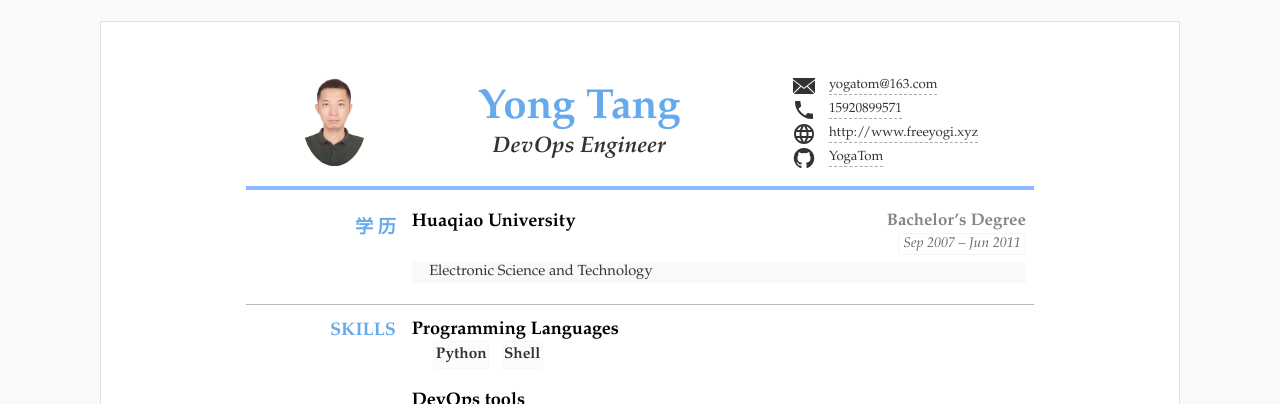
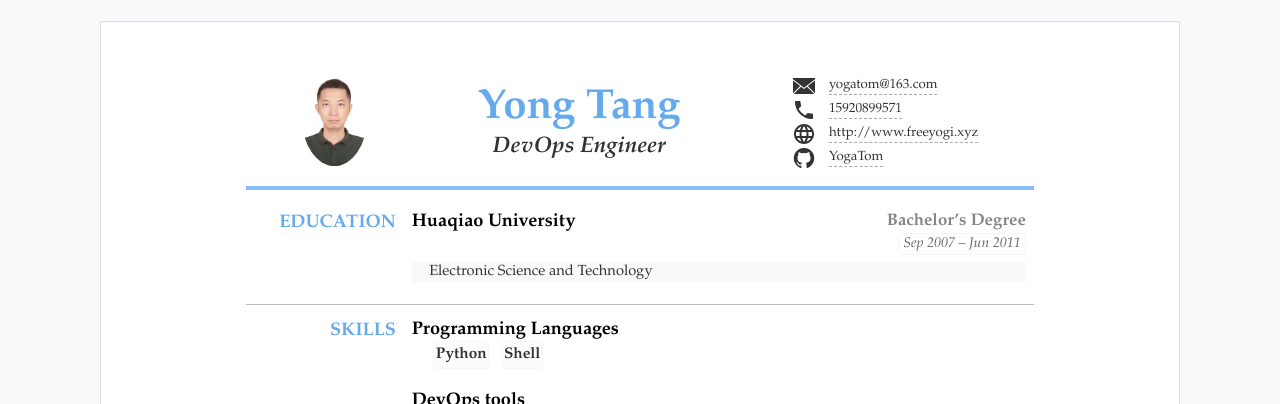
Before and after one commit to YogaTom/resume, a Jekyll site: the page built from index.html, in a window 1280 px wide. Shown: the top 404 px of the page. Built offline with Jekyll 4.4.1, drawn with Linux system fonts in a browser that asks for light colours.

Commit message:
Update resume.yml

```diff
--- a/_data/resume.yml
+++ b/_data/resume.yml
@@ -28,7 +28,7 @@ contact: #联系方式连接等3~5行
 #main下面是主体内容，类别条数不限
 main: #简历主要内容，
 - type: education #类别为ID
-  name: 学  历 #显示名称，空则使用type
+  name: Education  #显示名称，空则使用type
   content: #内容基本格式 标题-副标题-日期-详细内容 (都允许空)
   - title: Huaqiao University
     duration: "Sep 2007 – Jun 2011"
```
